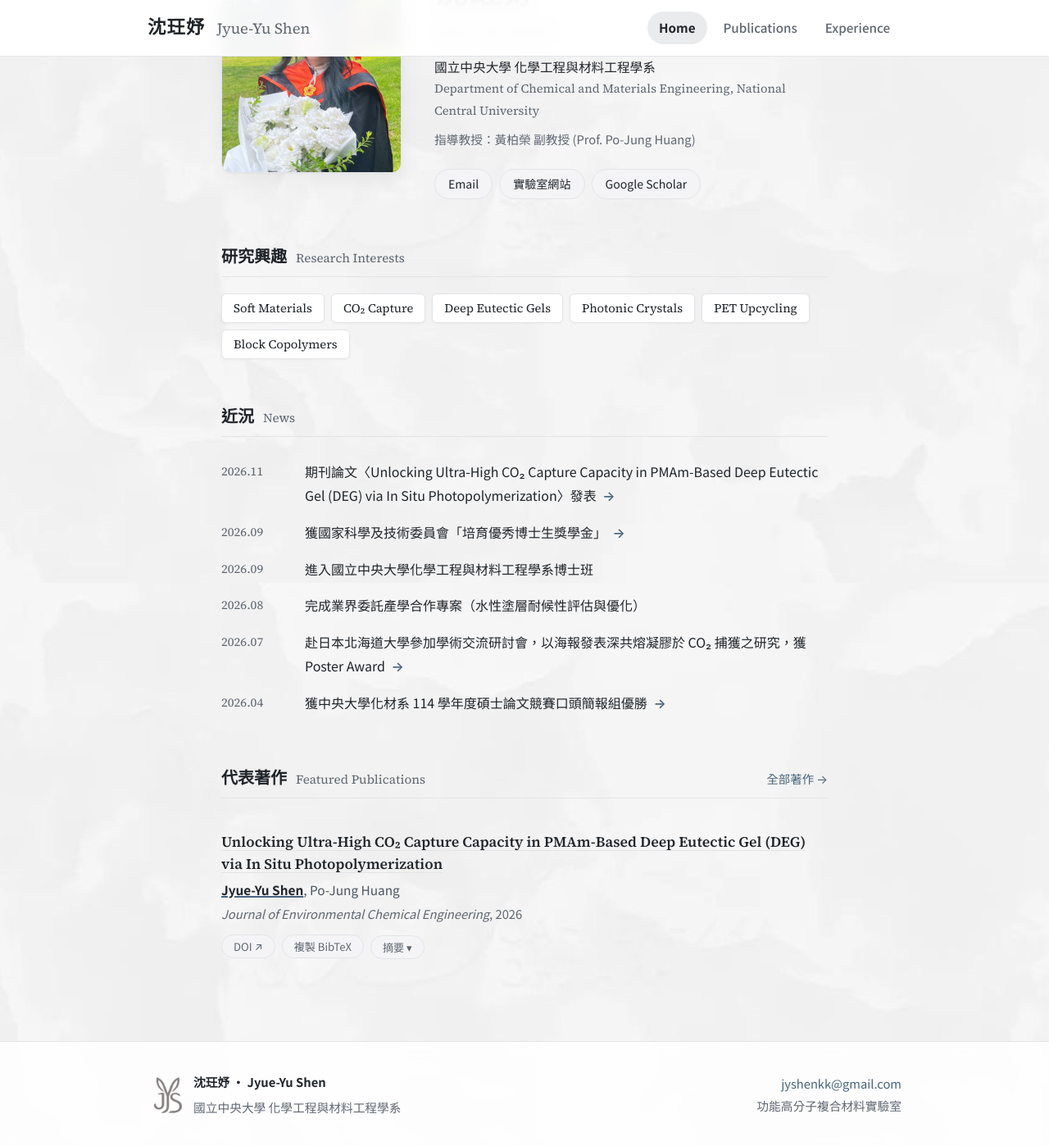
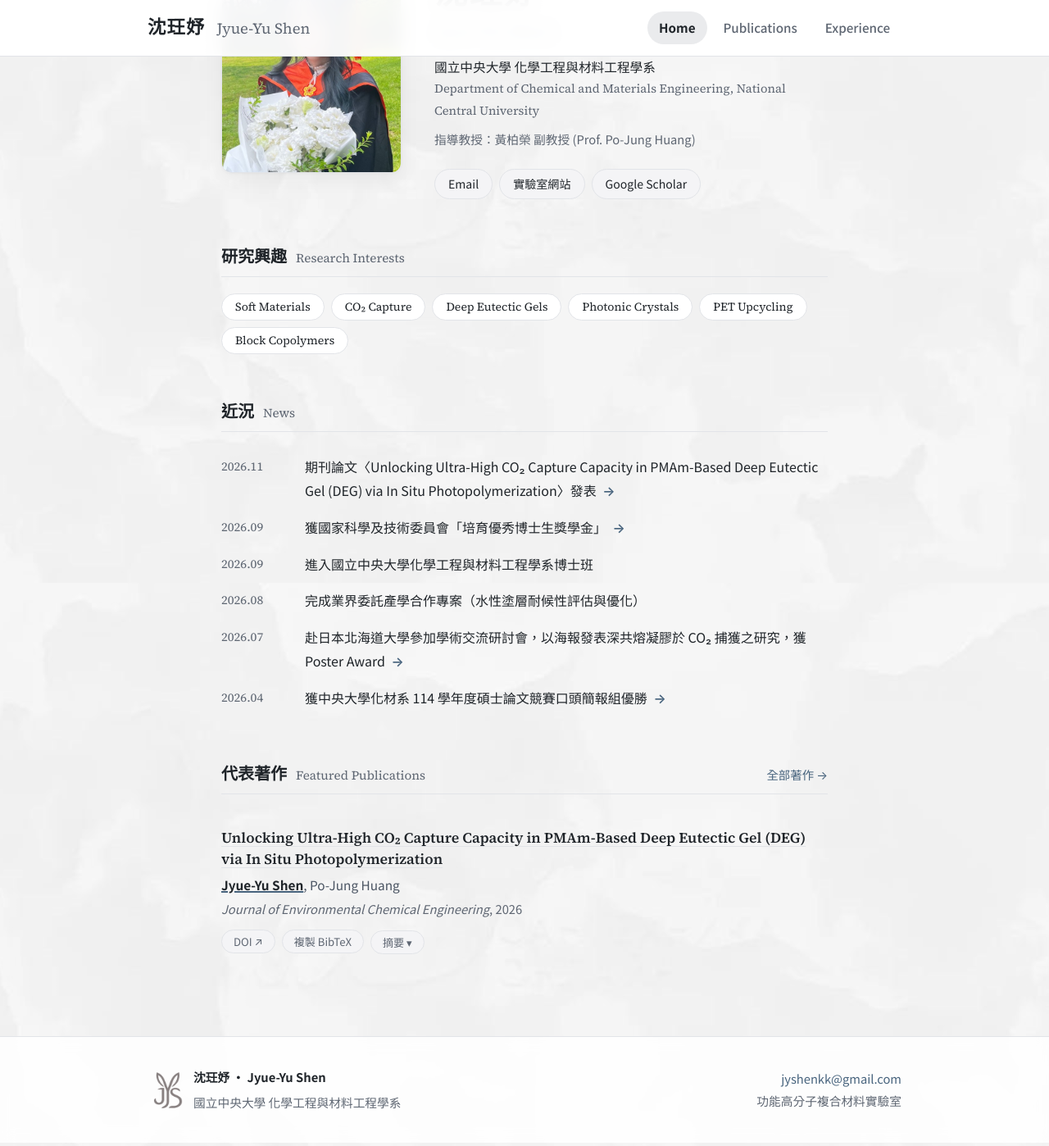
Before and after one commit to jyshenkk/jyshenkk.github.io, a Jekyll site: the page built from index.html, in a window 1280 px wide and 1400 px high, scrolled down 189 px. Shown: the whole window at 82% size. Built offline with Jekyll 4.4.1, drawn with Linux system fonts in a browser that asks for light colours.

Commit message:
Style research interest tags as rounded pills matching personal info links

```diff
--- a/assets/css/style.css
+++ b/assets/css/style.css
@@ -146,15 +146,15 @@ main.wrap { flex: 1; padding-top: 56px; padding-bottom: 80px; }
 
 .interests { list-style: none; padding: 0; margin: 0; display: flex; flex-wrap: wrap; gap: 8px; }
 .interests li {
+  display: inline-block;
+  font-size: 0.88rem;
+  padding: 5px 16px;
+  border-radius: 999px;
+  border: 1px solid var(--line);
   background: #ffffff;
-  border: 1px solid var(--line);
-  padding: 6px 14px;
-  border-radius: 6px;
-  font-size: 0.92rem;
   color: var(--ink);
   line-height: 1.5;
   font-family: var(--serif-en), var(--sans);
-  box-shadow: 0 1px 3px rgba(0, 0, 0, 0.04);
 }
 
 /* ── News / post list ─────────────────── */
@@ -194,7 +194,7 @@ main.wrap { flex: 1; padding-top: 56px; padding-bottom: 80px; }
 .pub-abstract summary::after { content: " ▾"; }
 .pub-abstract[open] summary::after { content: " ▴"; }
 .pub-abstract-body {
-  margin-top: 10px; padding: 16px 20px; background: #ffffff; border-radius: 8px;
+  margin-top: 10px; padding: 16px 20px; background: #ffffff; border-radius: var(--radius);
   border: 1px solid var(--line);
   box-shadow: 0 2px 8px rgba(0, 0, 0, 0.04);
 }
```
